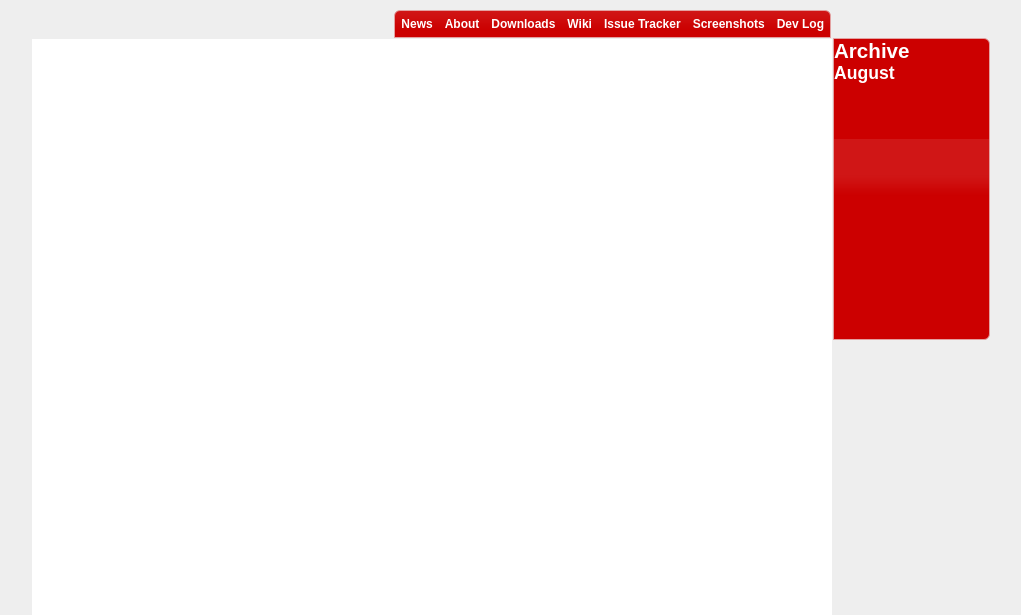
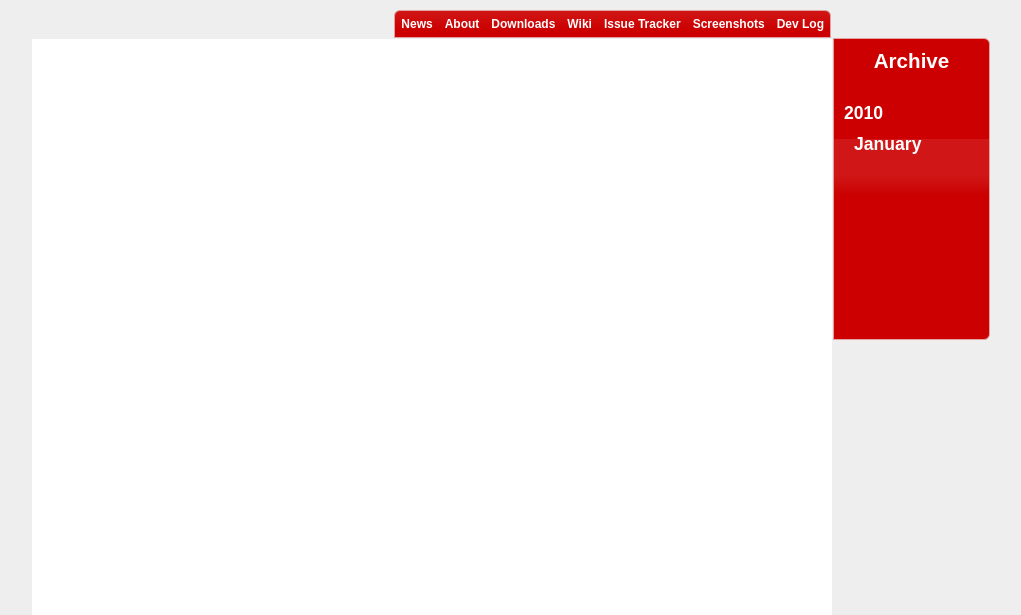
Before and after one commit to royvandewater/project_showcase, a Python web app: template templates/news/news.html in a window 1280 px wide. Shown: the top 615 px of the page, without its empty margins (129-1150 px from the left). Run offline with Jinja, Linux system fonts and the light colour scheme; the template is opened without the code that fills it, so the values that code supplies are empty; some libraries are stand-ins or nearby versions.

Commit message:
Created template for displaying archive

```diff
--- a/media/css/main.css
+++ b/media/css/main.css
@@ -56,8 +56,45 @@ body {
   margin: 0 35px;
 }
 
+#content-page {
+  margin: 35px;
+}
+
+.news_article h3, .news_article h4 {
+  margin-left: 20px;
+}
+
+.news_article h4 {
+  font-size: 10pt;
+  font-weight: normal;
+}
+
+.news_article_body {
+  margin-top: 15px;
+}
+
 #side-navigation {
   float: left;
   min-height: 300px;
   width: 155px;
 }
+
+#side-navigation-content {
+  margin: 10px;
+  width: 135px;
+}
+
+#side-navigation-content h3 {
+  text-align: center;
+}
+
+#side-navigation-content ul.level_a {
+  margin-top: 30px;
+  list-style: none;
+}
+
+#side-navigation-content ul.level_b {
+  margin-left: 10px;
+  margin-top: 10px;
+  list-style: none;
+}
--- a/news/models.py
+++ b/news/models.py
@@ -12,7 +12,7 @@ class Article(models.Model):
     publish_date = models.DateTimeField()
     # Content
     title = models.CharField(max_length=255)
-    body = models.TextField(null=True, blank=True)
+    body = models.TextField(null=True, blank=True, help_text="can use html in this field")
     tags = models.ManyToManyField(Tag)
 
     def __unicode__(self):
--- a/news/views.py
+++ b/news/views.py
@@ -7,4 +7,5 @@ from main.models import Content
 def news(request):
     content = Content.objects.get(name='news')
     articles = Article.objects.order_by('publish_date')[:10]
+    artists = SongFile.objects.all().values_list('artist', flat=True)
     return render_to_response('news/news.html', locals(), context_instance=RequestContext(request))
--- a/templates/layout.html
+++ b/templates/layout.html
@@ -27,8 +27,10 @@
     </div>
   </div>
   <div id="side-navigation" class="ui-widget-header ui-corner-right" >
-    {% block side_navigation %}
-    {% endblock %}
+    <div id="side-navigation-content">
+      {% block side_navigation %}
+      {% endblock %}
+    </div>
   </div>
 </div>
 {% endblock %}
--- a/templates/news/news.html
+++ b/templates/news/news.html
@@ -1,11 +1,25 @@
 {% extends "layout.html" %}
 
 {% block main_content %}
+  {% for article in articles %}
+    <div class="news_article">
+      <h3>{{ article.title }}</h3>
+      <h4>{{ article.publish_date }}</h4>
+      <div class="news_article_body">
+        {{ article.body|safe }}
+      </div>
+    </div>
+  {% endfor %}
 {% endblock %}
 
 {% block side_navigation %}
 <h3>Archive</h3>
-<ul>
-  <li>August</li>
+<ul class="level_a">
+  <li>
+    <h4>2010</h4>
+    <ul class="level_b">
+     <li>January</li>
+    </ul>
+  </li>
 </ul>
 {% endblock %}
```
